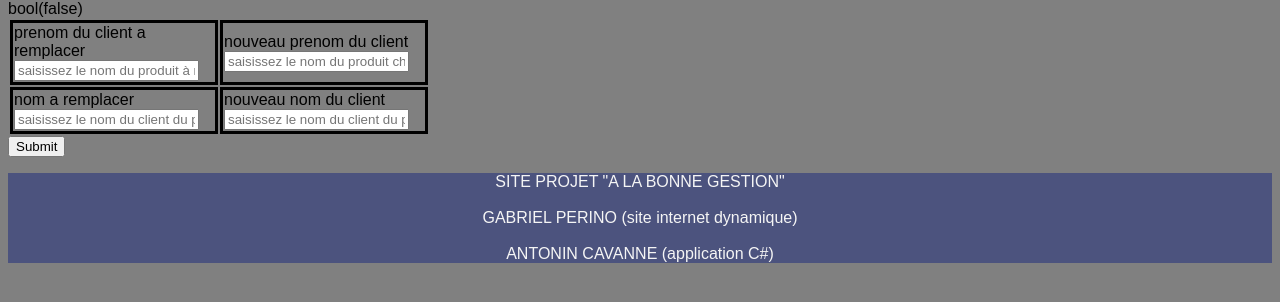
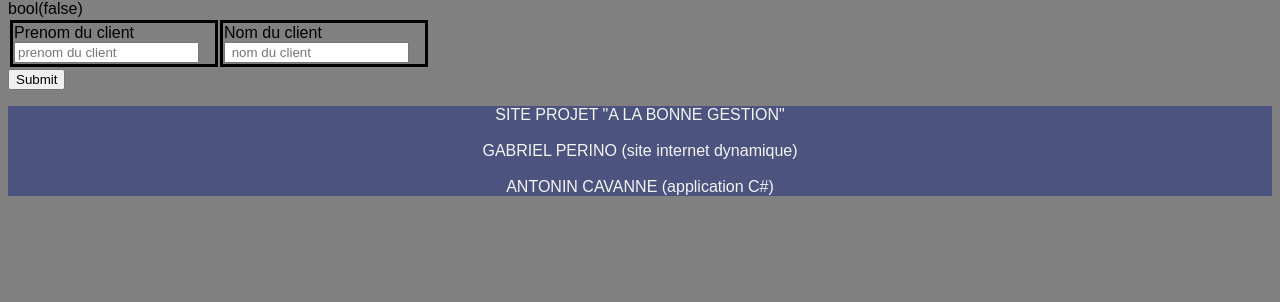
Before and after one commit to coderangel117/projetslam, a PHP site: page /clients/ChangeClient.php in a window 1280 px wide. Shown: the part 118-420 px from the top of the page. Run offline with PHP 8.4, Linux system fonts and the light colour scheme; a stand-in replaces the project's code that opens the database connection.

Commit message:
[ChangeClient] : reformatting code / code adaptation from 2CA

```diff
--- a/clients/ChangeClient.php
+++ b/clients/ChangeClient.php
@@ -19,31 +19,23 @@ var_dump($updateclient);
 <table>
     <tr>
         <td>
-            prenom du client a remplacer<input type="text"  placeholder="saisissez le nom du produit à remplacer "  id="ancienprenom" name="ancienprenom" value="<?php if(isset($ancienprenom)) { echo $ancienprenom; } ?>">
+             <label for="Prenom">
+                Prenom du client
+            </label><input type="text" placeholder="prenom du client " id="Prenom" name="Prenom" value="<?php if(isset($Prenom)) { echo $Prenom; } ?>">
             <br>
         </td>
         <td>
-        nouveau prenom du client
-        <input type="text"  placeholder="saisissez le nom du produit choisi"  id="nouveaunom" name="nouveaunom" value="<?php if(isset($nouveaunom)) { echo $nouveaunom; } ?>">
-        <br>
-        </td>
-    </tr>
-    <tr>
-        <td>
-       nom a remplacer
-        <input type="text"  placeholder="saisissez le nom du client du produit à remplacer" id="anciennom" name="anciennom" value="<?php if(isset($anciennom)) { echo $anciennom; } ?>">
-        <br>
-        </td>
-        <td>
-        nouveau nom du client
-        <input type="text"  placeholder="saisissez le nom du client du produit choisi" id="nouveaunom" name="nouveaunom" value="<?php if(isset($nouveaunom)) { echo $nouveaunom; } ?>">
+            <label for="Nom">
+                Nom du client
+            </label><input type="text" placeholder=" nom du client" id="Nom" name="nouveaunom" value="<?php if(isset($Nom)) { echo $Nom; } ?>">
         <br>
         </td>
     </tr>
 </table>
 <button type="submit" class="btn btn-primary">Submit</button>
 <?php
-if(isset($message)){
+if(isset($message))
+{
     echo($message);
 }
 ?>
```
